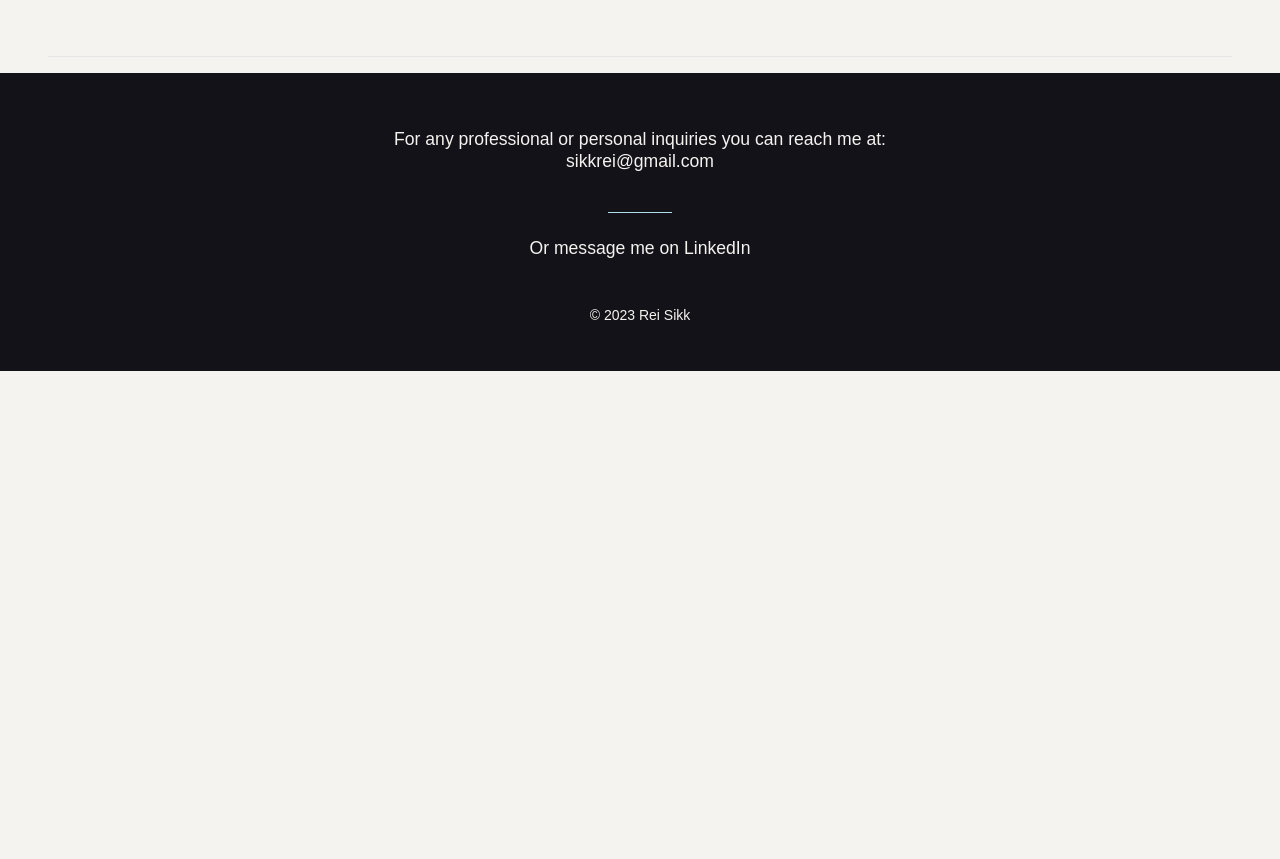
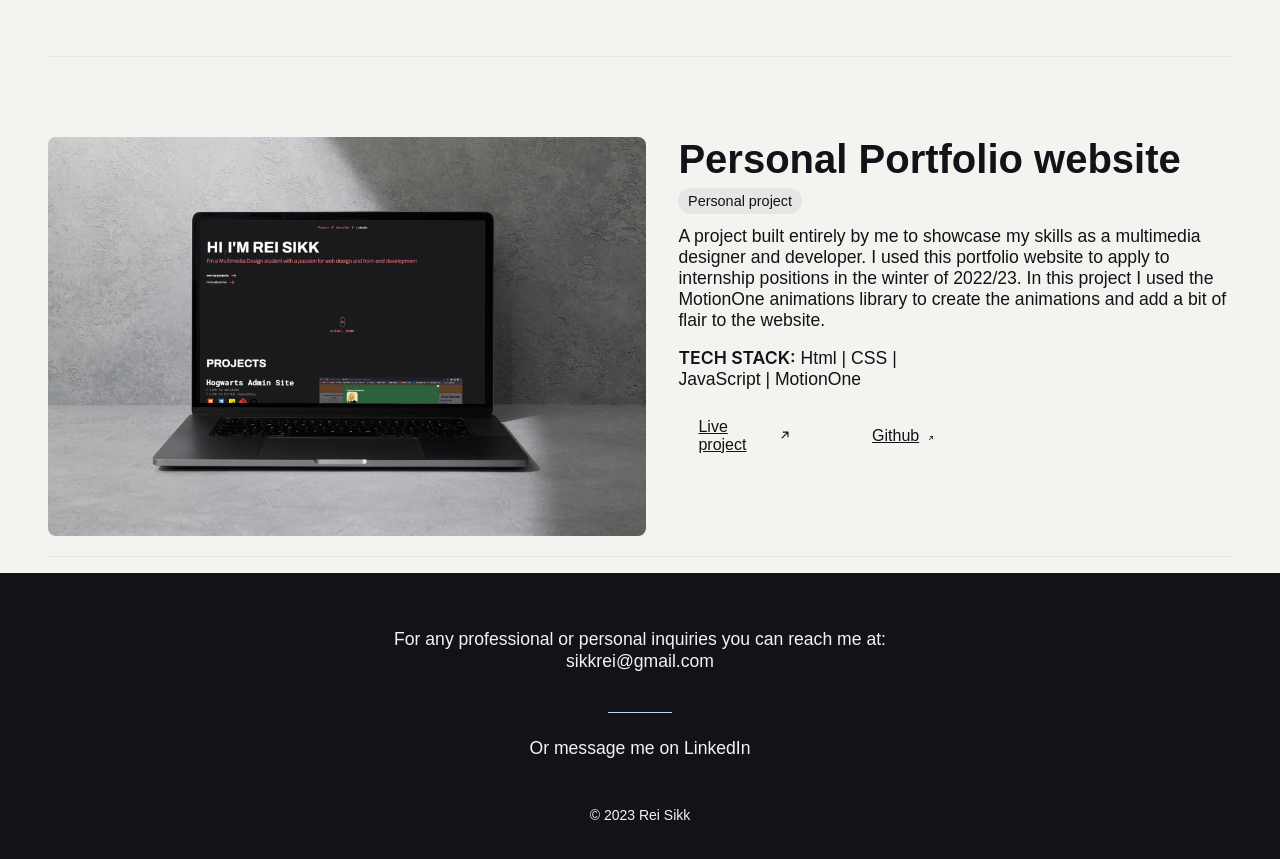
Before and after one commit to ReiSikk/portfolio, a React (Vite) app: page /projects in a window 1280 px wide. Shown: the part 1880-2739 px from the top of the page. Before the commit the page ends 2251 px from the top, so only its background shows below. Built offline with nearby package versions, Linux system fonts and the light colour scheme; a web font is replaced by a local one.

Commit message:
portfolio proj added

```diff
--- a/src/Pages/ProjectsPage.jsx
+++ b/src/Pages/ProjectsPage.jsx
@@ -3,6 +3,7 @@ import arrow from '../media/arrowup.svg'
 import hogwarts from '../media/hogwartsmock.webp'
 import cphstays from '../media/cphstays.webp'
 import foofest from '../media/foofest-mock.webp'
+import portfolio from '../media/portfolio1.webp'
 
 
 function ProjectsPage() {
@@ -45,7 +46,7 @@ function ProjectsPage() {
                             <label className='label'>School project</label>
                            </div>
                            <p className="project-desc">
-                           A 4th semester final exam project in collaboration with CPHStays, which is a newly established branch of ManageMyAir, a rental property management company in Copenhagen. The proposed solution, done in collaboration with a fellow student, is a functional and interactive website that serves as a platform for users to search and book apartments, while also providing comprehensive information about CPHStays&apos; services and benefits. The website showcases my ability to handle complexity in terms of functionality, design - demonstrating my proficiency as multimedia designer and developer. To display the portfolio of apartments that CPH Stays offers, we used Wordpress as the CMS and it’s REST API and Pods plugin to create a database of apartments.
+                           A 4th semester final exam project in collaboration with CPHStays, which is a newly established branch of ManageMyAir, a rental property management company in Copenhagen. The proposed solution, done in collaboration with a fellow student, is a functional and interactive website that serves as a platform for users to search and book apartments, while also providing comprehensive information about CPHStays&apos; services and benefits. As I was responsible for the website development it showcases my ability to handle complexity in terms of functionality, design - demonstrating my proficiency as multimedia designer and developer. To display the portfolio of apartments that CPH Stays offers, we used Wordpress as the CMS and it’s REST API and Pods plugin to create a database of apartments.
                            </p>
                            <div className="tech-stack">
                             <p><span className='condensed'>Tech Stack:</span>  Html | CSS | JavaScript | Wordpress | REST API | React | Next.js</p>
@@ -77,6 +78,27 @@ function ProjectsPage() {
                            </div>
                         </div>
                     </article>
+                    <article  className="img-left">
+                        <a className="article-left" href='https://reisikk.dk/portfolio/' target='_blank' rel='noreferrer'>
+                            <img src={portfolio} alt="mockup of the browser result" id='project_img' />
+                        </a>
+                        <div className="article-info">
+                           <h3 className="project-title">Personal Portfolio website</h3>
+                           <div className="labels-cont">
+                            <label className='label'>Personal project</label>
+                           </div>
+                           <p className="project-desc">
+                           A project built entirely by me to showcase my skills as a multimedia designer and developer. I used this portfolio website to apply to internship positions in the winter of 2022/23. In this project I used the MotionOne animations library to create the animations and add a bit of flair to the website.
+                           </p>
+                           <div className="tech-stack">
+                            <p><span className='condensed'>Tech Stack:</span>  Html | CSS | JavaScript | MotionOne </p>
+                           </div>
+                           <div className="article-links">
+                                <a href="https://reisikk.dk/portfolio/" target='_blank' rel='noreferrer'>Live project<span><img src={arrow} alt="arrow for link element" className='arrow-up' /></span></a>
+                                <a href="https://github.com/ReiSikk/portfolioSite" target='_blank' rel='noreferrer'>Github<span><img src={arrow} alt="arrow for link element" className='arrow-up' /></span></a>
+                           </div>
+                        </div>
+                    </article>
         </section>
     </main>
     </>
```
Also changed, not shown: src/media/portfolio1.webp (added).
